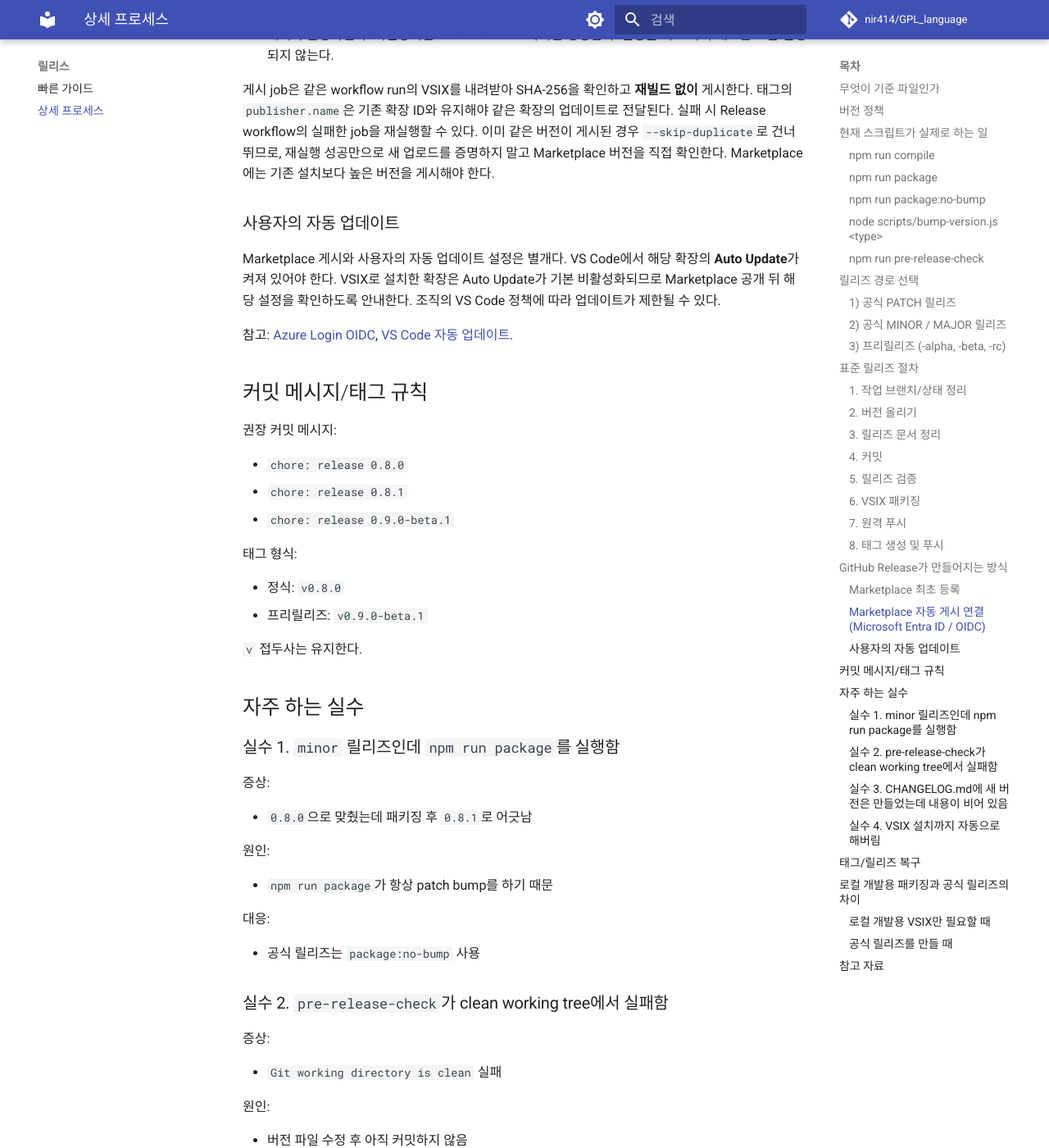
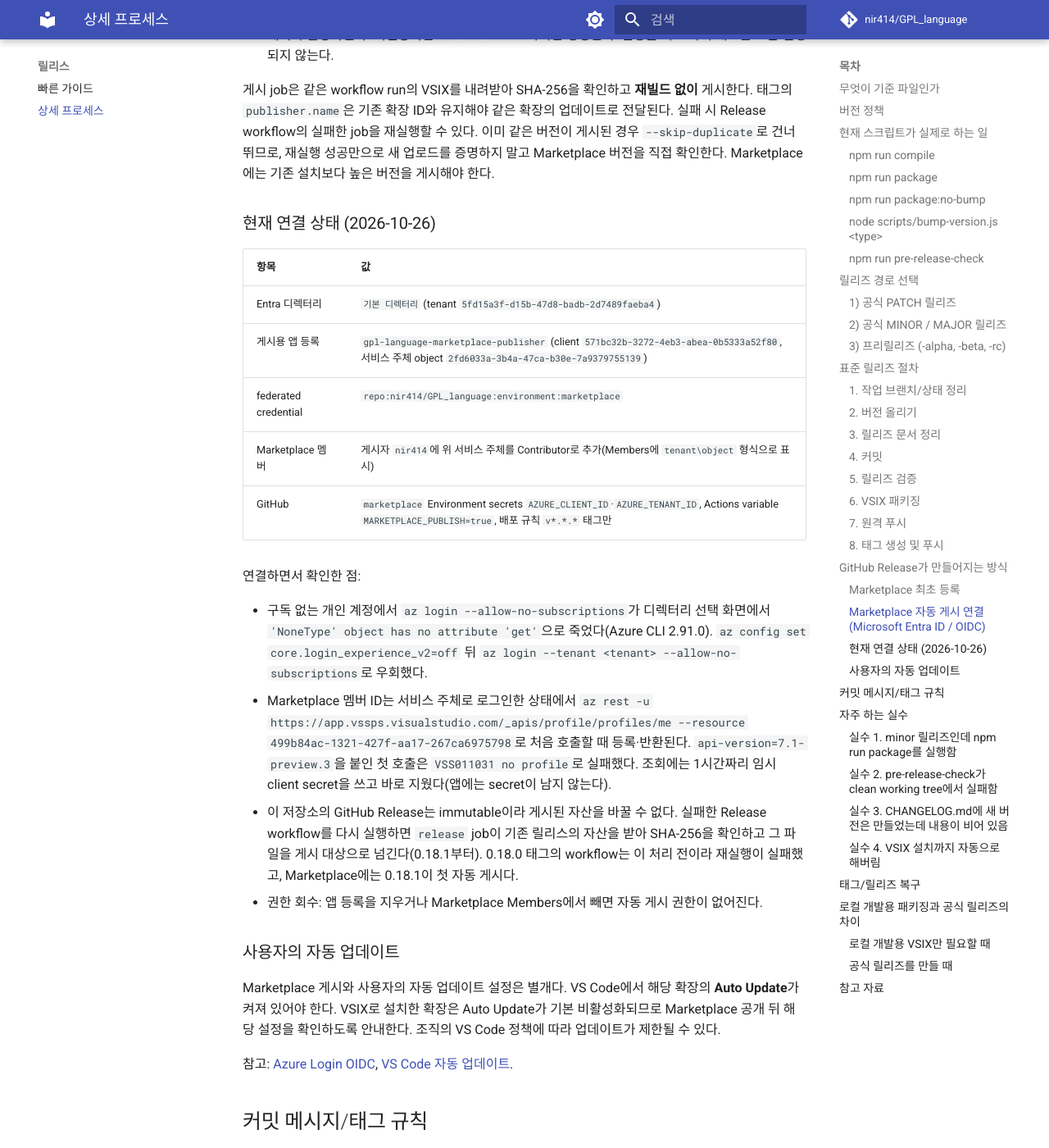
Before and after one commit to nir414/GPL_language, an MkDocs documentation site: the page built from docs/releases/process.md, in a window 1280 px wide and 1400 px high, scrolled down 7537 px. Shown: the whole window at 82% size. Built offline with MkDocs 1.6.1 and Material for MkDocs 9.7.7, drawn with Linux system fonts in a browser that asks for light colours; comment, search, counter and statistics services are not loaded.

Commit message:
release: 0.18.1 — Marketplace 자동 게시 연결
- Entra ID(OIDC) 게시 경로를 연결했다: marketplace Environment secrets,
  MARKETPLACE_PUBLISH=true, 서비스 주체를 게시자 Contributor로 추가
- release.yml: GitHub Release가 immutable이라 재실행 시 자산 교체가 거부되던 문제 —
  기존 릴리스가 있으면 그 자산을 받아 SHA-256 확인 뒤 게시 대상으로 넘긴다
- 연결 상태·우회 방법을 docs/releases/process.md에 기록, ai-handoff §1-FZ 보강

Co-Authored-By: Claude Opus 5.5 <noreply@anthropic.com>

```diff
--- a/docs/releases/process.md
+++ b/docs/releases/process.md
@@ -285,6 +285,22 @@ Entra tenant가 없는 계정은 먼저 [Microsoft의 tenant 준비 안내](http
 `--skip-duplicate`로 건너뛰므로, 재실행 성공만으로 새 업로드를 증명하지 말고 Marketplace 버전을 직접 확인한다.
 Marketplace에는 기존 설치보다 높은 버전을 게시해야 한다.
 
+### 현재 연결 상태 (2026-10-26)
+
+| 항목 | 값 |
+| --- | --- |
+| Entra 디렉터리 | `기본 디렉터리` (tenant `5fd15a3f-d15b-47d8-badb-2d7489faeba4`) |
+| 게시용 앱 등록 | `gpl-language-marketplace-publisher` (client `571bc32b-3272-4eb3-abea-0b5333a52f80`, 서비스 주체 object `2fd6033a-3b4a-47ca-b30e-7a9379755139`) |
+| federated credential | `repo:nir414/GPL_language:environment:marketplace` |
+| Marketplace 멤버 | 게시자 `nir414`에 위 서비스 주체를 Contributor로 추가(Members에 `tenant\object` 형식으로 표시) |
+| GitHub | `marketplace` Environment secrets `AZURE_CLIENT_ID`·`AZURE_TENANT_ID`, Actions variable `MARKETPLACE_PUBLISH=true`, 배포 규칙 `v*.*.*` 태그만 |
+
+연결하면서 확인한 점:
+
+- 구독 없는 개인 계정에서 `az login --allow-no-subscriptions`가 디렉터리 선택 화면에서 `'NoneType' object has no attribute 'get'`으로 죽었다(Azure CLI 2.91.0). `az config set core.login_experience_v2=off` 뒤 `az login --tenant <tenant> --allow-no-subscriptions`로 우회했다.
+- Marketplace 멤버 ID는 서비스 주체로 로그인한 상태에서 `az rest -u https://app.vssps.visualstudio.com/_apis/profile/profiles/me --resource 499b84ac-1321-427f-aa17-267ca6975798`로 처음 호출할 때 등록·반환된다. `api-version=7.1-preview.3`을 붙인 첫 호출은 `VSS011031 no profile`로 실패했다. 조회에는 1시간짜리 임시 client secret을 쓰고 바로 지웠다(앱에는 secret이 남지 않는다).
+- 이 저장소의 GitHub Release는 immutable이라 게시된 자산을 바꿀 수 없다. 실패한 Release workflow를 다시 실행하면 `release` job이 기존 릴리스의 자산을 받아 SHA-256을 확인하고 그 파일을 게시 대상으로 넘긴다(0.18.1부터). 0.18.0 태그의 workflow는 이 처리 전이라 재실행이 실패했고, Marketplace에는 0.18.1이 첫 자동 게시다.
+- 권한 회수: 앱 등록을 지우거나 Marketplace Members에서 빼면 자동 게시 권한이 없어진다.
 ### 사용자의 자동 업데이트
 
 Marketplace 게시와 사용자의 자동 업데이트 설정은 별개다. VS Code에서 해당 확장의 **Auto Update**가 켜져 있어야 한다.
```
Also changed, not shown: CHANGELOG.md (+9 -0 lines), docs/ai-handoff.md (+5 -3 lines), package.json, 2 other files.
